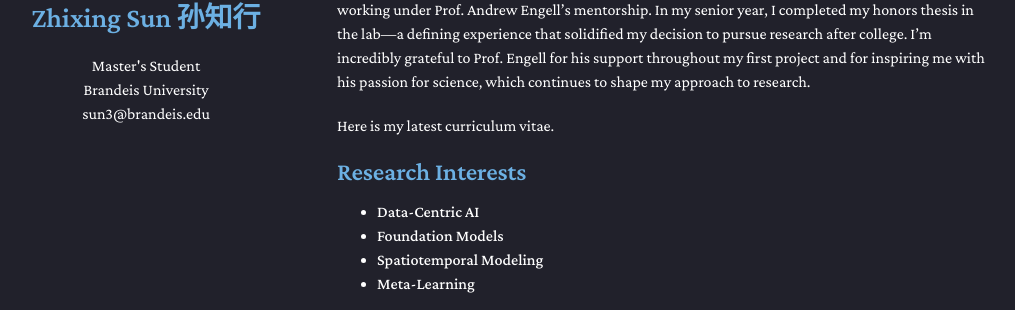
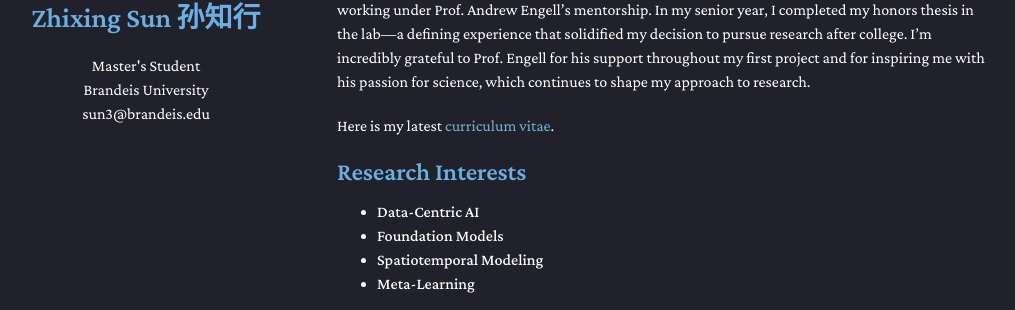
Before and after one commit to OscarSun19/OscarSun19.github.io, a Jekyll site: the page built from index.md, in a window 1280 px wide and 900 px high. Shown: the part 227-537 px from the top of the window, without its empty margins (133-1148 px from the left). Built offline with Jekyll 4.4.1, drawn with Linux system fonts in a browser that asks for light colours; nearby versions of some CDN libraries; a style sheet for code colours, icons or effects is not loaded; our own code applies the rules of GitHub Pages for plain Markdown files; part of the change alters nothing that is shown.

```diff
--- a/index.md
+++ b/index.md
@@ -7,7 +7,7 @@ I am a second-year Master’s student in the [Social Interaction and Motivation
 
 I graduated with a Bachelor’s degree in Psychology from Kenyon College in May 2023. During my time at Kenyon, I spent two years as a research assistant in the [Kenyon Psychological Neuroscience Lab](https://www.andrewengell.com/wiki/doku.php?id=start), working under Prof. Andrew Engell’s mentorship. In my senior year, I completed my honors thesis in the lab—a defining experience that solidified my decision to pursue research after college. I’m incredibly grateful to Prof. Engell for his support throughout my first project and for inspiring me with his passion for science, which continues to shape my approach to research.
 
-Here is my latest curriculum vitae.
+Here is my latest [curriculum vitae](../assets/CV_SUN_Jan2025.pdf).
 
 <!-- You can learn more details about my research through my [Curriculum Vitae](https://github.com/yangziao56/homepage/raw/main/pdf/Ziao_Yang-CV.pdf) (updated in Nov. 2023).-->
 
```
